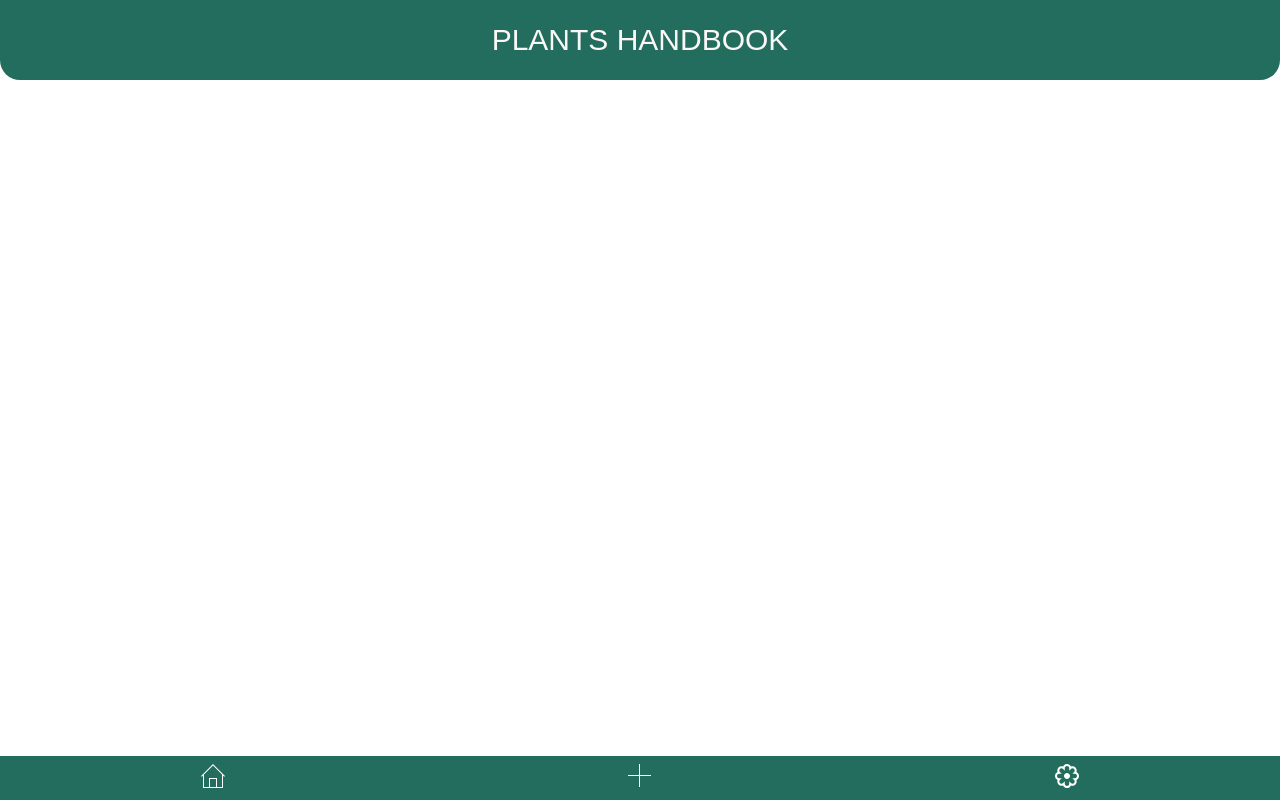
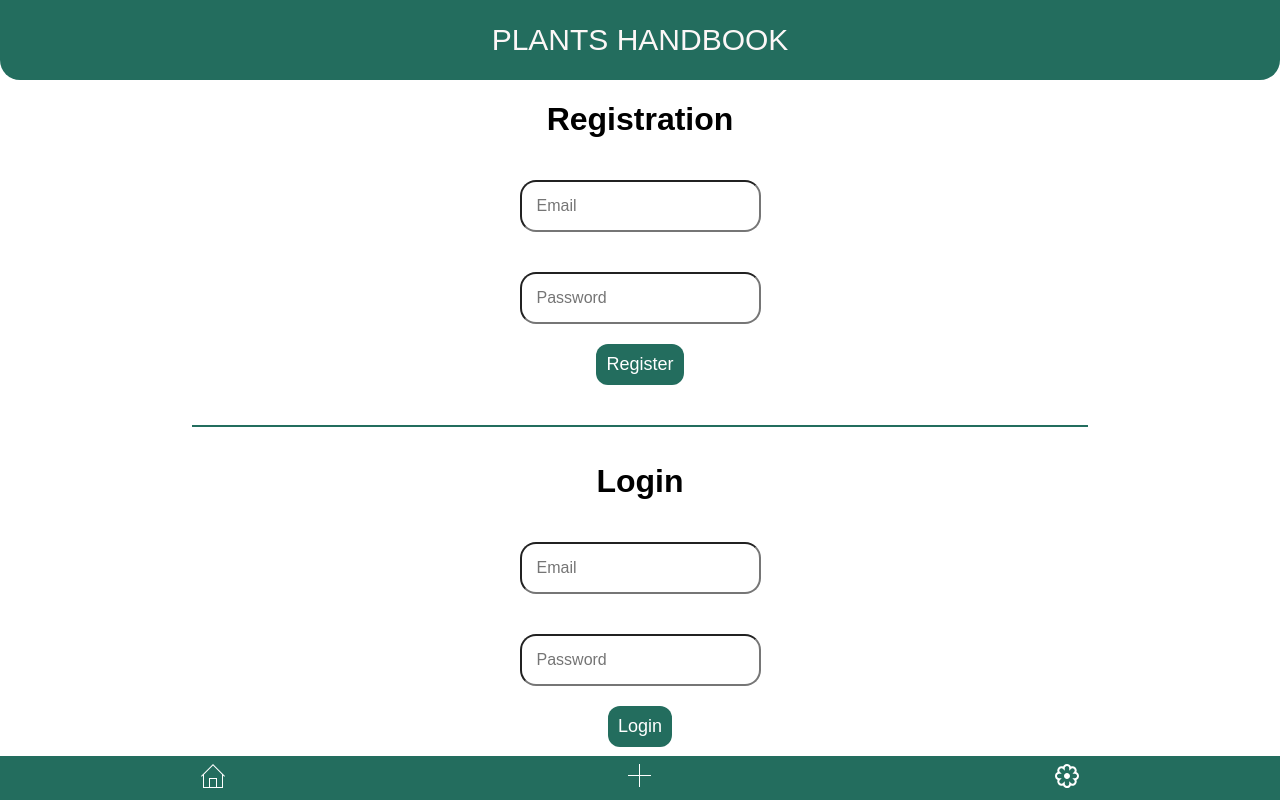
Before and after one commit to NinonMaraval/plants-handbook, a React (Create React App) app: page /register in a window 1280 px wide. Built offline with nearby package versions, Linux system fonts and the light colour scheme.

Commit message:
added register component and some css on the component

```diff
--- a/package.json
+++ b/package.json
@@ -6,11 +6,13 @@
     "@testing-library/jest-dom": "^5.11.10",
     "@testing-library/react": "^11.2.6",
     "@testing-library/user-event": "^12.8.3",
-    "axios": "^0.21.1",
+    "axios": "^0.21.4",
     "dotenv": "^8.2.0",
     "react": "^17.0.2",
     "react-dom": "^17.0.2",
-    "react-router-dom": "^5.2.0",
+    "react-hook-form": "^7.18.1",
+    "react-redux": "^7.2.6",
+    "react-router-dom": "^5.3.0",
     "react-scripts": "4.0.3",
     "sweetalert2": "^11.0.19",
     "web-vitals": "^1.1.1"
--- a/src/components/commons/GeneralRouter.jsx
+++ b/src/components/commons/GeneralRouter.jsx
@@ -4,6 +4,7 @@ import Home from '../views/Home';
 import PlantForm from '../views/PlantForm';
 import PlantItem from '../views/PlantItem';
 import PlantsList from '../views/PlantsList';
+import Register from '../views/Register';
 import Header from './Header';
 import NavigationList from './NavigationList';
 
@@ -13,6 +14,9 @@ function GeneralRouter() {
       <Header />
       <div>
         <Switch>
+          <Route exact path="/register">
+            <Register />
+          </Route>
           <Route exact path="/">
             <Home />
           </Route>
--- /dev/null
+++ b/src/components/views/Register.css
@@ -0,0 +1,50 @@
+.authentification {
+  width: 100%;
+  display: flex;
+  flex-direction: column;
+}
+
+.registration,
+.login {
+  display: flex;
+  flex-direction: column;
+  justify-content: center;
+  align-items: center;
+  width: 50%;
+  margin: 0 auto;
+}
+
+.registration,
+.login h1 {
+  text-align: center;
+}
+
+.registration input,
+.login input {
+  display: flex;
+  flex-direction: column;
+  padding: 15px;
+  border-radius: 16px;
+  margin: 20px;
+  font-size: 16px;
+  outline: none;
+}
+
+button {
+  border: none;
+  background-color: #236d5e;
+  color: white;
+  font-size: 18px;
+  padding: 10px;
+  margin-bottom: 25px;
+  border-radius: 12px;
+  cursor: pointer;
+}
+
+.line {
+  background-color: #236d5e;
+  width: 70%;
+  height: 2px;
+  align-self: center;
+  margin: 15px;
+}
--- /dev/null
+++ b/src/components/views/Register.jsx
@@ -0,0 +1,57 @@
+import React, { useState } from 'react';
+import axios from 'axios';
+import './Register.css';
+
+function Register() {
+  const [emailReg, setEmailReg] = useState('');
+  const [passwordReg, setPasswordReg] = useState('');
+  console.log(emailReg, passwordReg);
+
+  const register = () => {
+    axios.post(`${process.env.REACT_APP_BACKEND_URL}/user`).then((response) => {
+      console.log(response);
+    });
+  };
+
+  return (
+    <div className="authentification">
+      <div className="registration">
+        <h1>Registration</h1>
+        <label htmlFor="email">
+          <input
+            type="text"
+            placeholder="Email"
+            onChange={(e) => {
+              setEmailReg(e.target.value);
+            }}
+          />
+        </label>
+        <label htmlFor="password">
+          <input
+            type="text"
+            placeholder="Password"
+            onChange={(e) => {
+              setPasswordReg(e.target.value);
+            }}
+          />
+        </label>
+        <button type="button" onClick={register}>
+          Register
+        </button>
+      </div>
+      <div className="line" />
+      <div className="login">
+        <h1>Login</h1>
+        <label htmlFor="email">
+          <input type="text" placeholder="Email" />
+        </label>
+        <label htmlFor="password">
+          <input type="text" placeholder="Password" />
+        </label>
+        <button type="button">Login</button>
+      </div>
+    </div>
+  );
+}
+
+export default Register;
```
